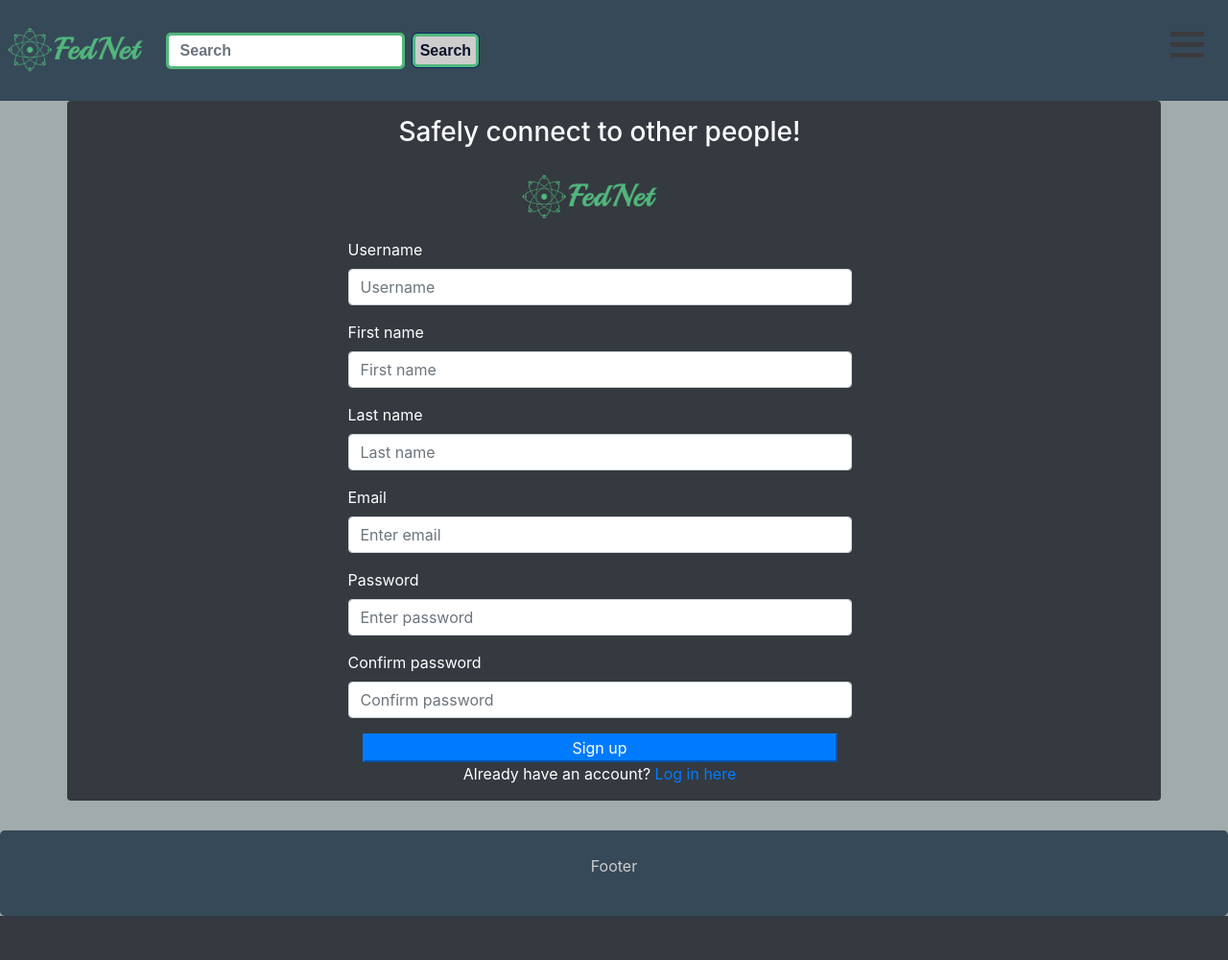
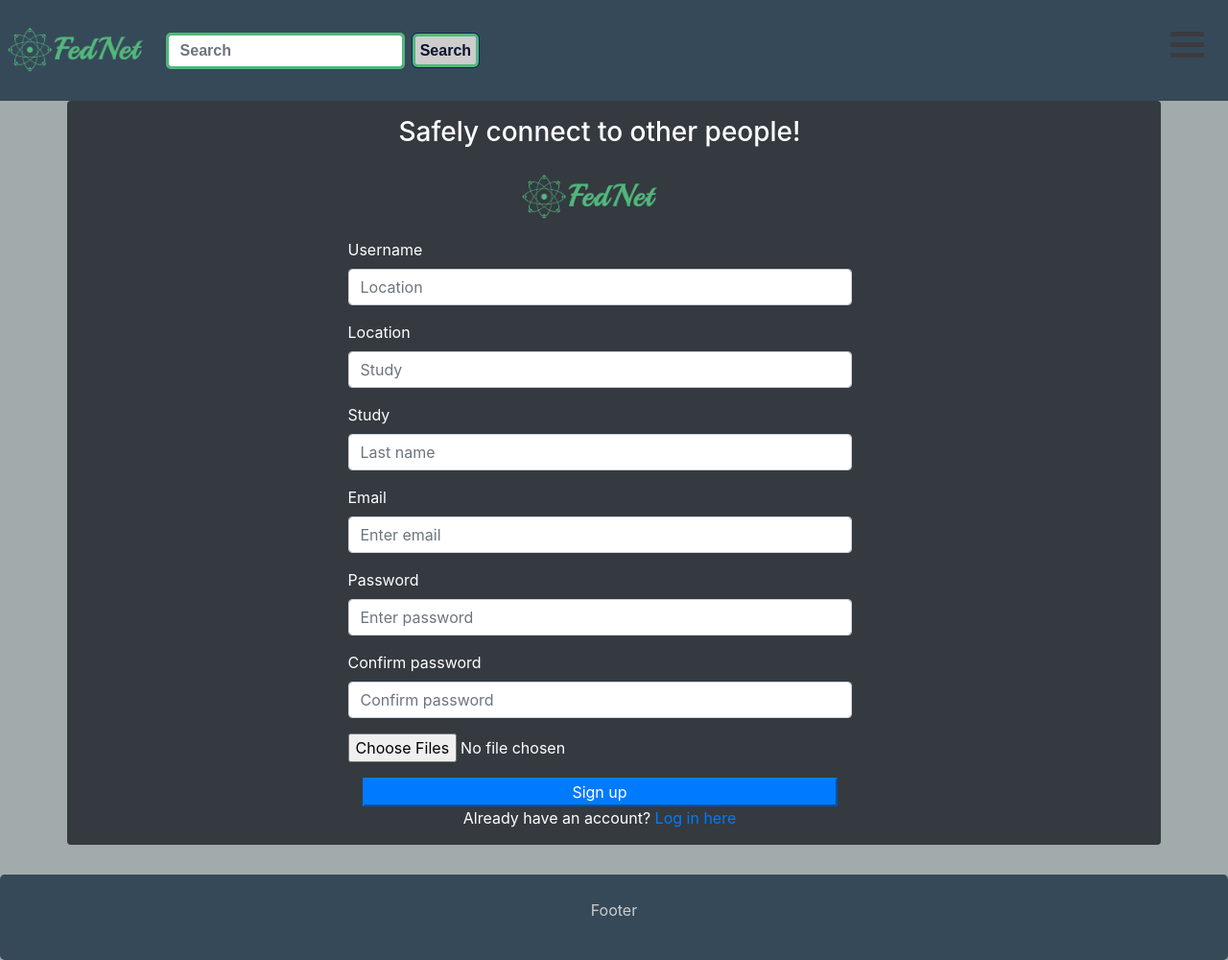
Before and after one commit to rummens1337/federated-social-network, a Python web app: template app/templates/signup.html in a window 1280 px wide. Shown: the whole page at 96% size. Before the commit the page ends 954 px from the top, so only its background shows below. Run offline with Jinja, Linux system fonts and the light colour scheme; the template is opened without the code that fills it, so the values that code supplies are empty; some libraries are stand-ins or nearby versions.

Commit message:
Updated post, signup and connected them to the data server.

```diff
--- a/app/static/javascript/signup.js
+++ b/app/static/javascript/signup.js
@@ -19,18 +19,22 @@ function sign_up() {
     },
 
     submitHandler: function(form) {
-      $.ajax({
-        // Frontend/backend variabelen komen nog niet overeen
-        data : $(form).serialize(),
-        type : 'POST',
-        url : '/api/user/register',
-        success : function(){
-          alert("Succesfully registered.")
-        },
-        error : function(data) {
-          alert("Something went wrong")
+        var mock_address = "http://192.168.1.102:9000"
+
+        function signupSucces(req) {
+          alert("You have been succesfully registered!")
         }
-      })
+
+        function signupFailed(XMLHttpRequest, textStatus, errorThrown) {
+          alert("Failed to register.")
+        }
+
+        function register(req) {
+          dataServer = mock_address;
+          requestJSON('POST', dataServer + '/api/user/register', $(form).serialize(), signupSucces, signupFailed);
+        }
+
+        register(null);
     }
   });
 }
--- a/app/templates/index.html
+++ b/app/templates/index.html
@@ -99,10 +99,10 @@
                 <div class="w3-container"  style="background-color:#DFF8EB;">
                     <form name="createpost">
                         <div class="form-group">
-                            <input type="text" id="title" class="form-control" placeholder="Title your post here!">
+                            <textarea type="text" name="title" class="form-control" placeholder="Title your post here!"></textarea>
                         </div>
                         <div class="form-group">
-                            <textarea id="body" class="form-control" placeholder="Whatcha thinking bout" rows="2" style="resize: none;"></textarea>
+                            <textarea name="body" class="form-control" placeholder="Whatcha thinking bout" rows="2" style="resize: none;"></textarea>
                         </div>
                         <div class="form-group">
                             <div class="text-center" >
--- a/app/templates/signup.html
+++ b/app/templates/signup.html
@@ -20,23 +20,24 @@
                 <form name="signup">
                     <div class="form-group">
                         <label> Username </label>
-                        <input type="text" name="username" class="form-control" placeholder="Username">
+                        <input type="text" name="username" class="form-control" placeholder="Location">
                     </div>
 
                     <div class="form-group">
-                        <label> First name </label>
-                        <input type="text" name="firstname" class="form-control" placeholder="First name">
+                        <label> Location </label>
+                        <input type="text" name="location" class="form-control" placeholder="Study">
                     </div>
 
                     <div class="form-group">
-                        <label> Last name </label>
-                        <input type="text" name="lastname" class="form-control" placeholder="Last name">
+                        <label> Study </label>
+                        <input type="text" name="study" class="form-control" placeholder="Last name">
                     </div>
 
                     <div class="form-group">
                         <label> Email </label>
                         <input type="email" name="email" class="form-control" placeholder="Enter email">
                     </div>
+
 
                     <div class="form-group">
                         <label> Password </label>
@@ -48,6 +49,9 @@
                         <input type="password" name="confirmpassword" class="form-control" placeholder="Confirm password">
                     </div>
 
+                    <div class="form-group">
+                        <input type ="file" name="file" multiple/>
+                    </div>
                     <div class="col-md-12 text-center">
                         <button type="submit" class="btn-primary btn-block" onclick="sign_up();">Sign up</button>
                     </div>
```
Also changed, not shown: app/static/javascript/post.js (+31 -26 lines), config.py (line endings or trailing spaces).
